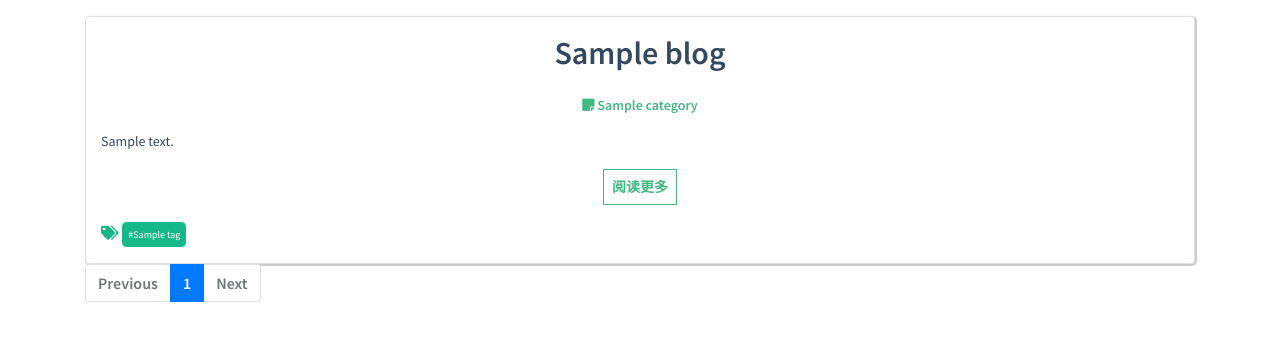
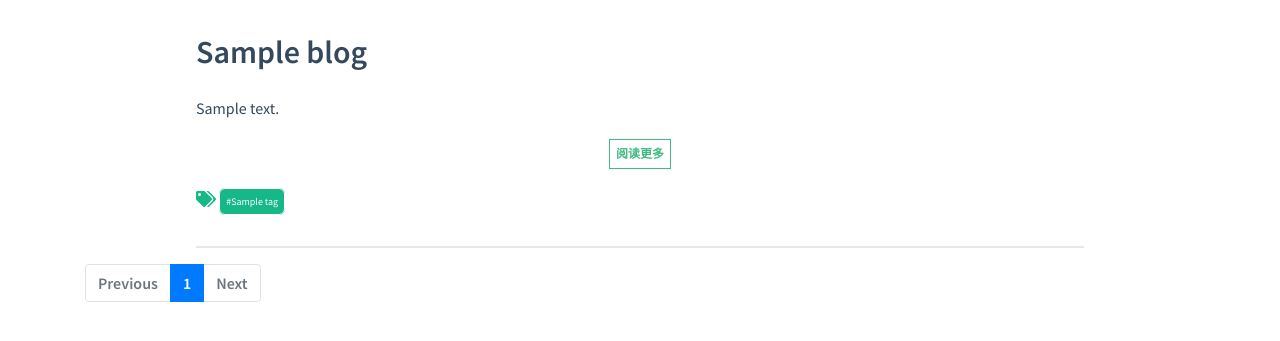
Before and after one commit to RayZhao1998/Django-Blog, a Django app: template DjangoBlog/blog/templates/index.html in a window 1280 px wide. Shown: the part 58-399 px from the top of the page. Run offline with Django 3.2, Linux system fonts and the light colour scheme; the template is opened without the code that fills it: most values are stand-ins (such as "Sample title", 1, 10 or a date in 2020); data that the repository does not hold is empty; some libraries are stand-ins or nearby versions.

Commit message:
:sparkles: 修改 description 形式仅保留一段话而非原文 markdown & css 采用引用方式以便之后进一步开发

```diff
--- /dev/null
+++ b/DjangoBlog/blog/static/css_js/normal-index.css
@@ -0,0 +1,50 @@
+.tag-area {
+    margin-top: 20px;
+    color: #15b886;
+    padding-bottom: 1rem;
+}
+
+.tag {
+    border: 1px solid;
+    border-radius: 6px;
+    padding: 6px;
+    font-size: 10px;
+    background: #15b886;
+    color: white;
+}
+
+img {
+    width: 80%;
+    margin-left: 10%;
+}
+
+#readmore-p {
+    margin-top: 20px;
+    text-align: center;
+    font-size: 12px;
+}
+
+#readmore {
+    border: 1.4px solid;
+    padding: 0.4rem
+}
+
+#readmore:hover {
+    background: #15b886;
+    color: white;
+    transition: all 0.6s;
+}
+
+.container {
+    background-color: rgba(0, 0, 0, 0)
+}
+
+.blog-item {
+    width: 80%;
+    margin-left: 10%;
+    margin-top: 2rem;
+}
+
+hr {
+    width: 80%；
+}
--- a/DjangoBlog/blog/templates/index.html
+++ b/DjangoBlog/blog/templates/index.html
@@ -2,90 +2,19 @@
 {% block title %}index{% endblock %}
 {% block links %}
     {% load staticfiles %}
-    <link href="{% static 'css_js/index.css' %}" rel="stylesheet" type="text/css">
+    <link href="{% static 'css_js/normal-index.css' %}" rel="stylesheet" type="text/css">
     <link href="{% static 'css_js/pygments.css' %}" rel="stylesheet" type="text/css">
     <link href="{% static 'css_js/vue.css' %}" rel="stylesheet" type="text/css">
+
     <script src="{% static 'css_js/index.js' %}"></script>
 
-    <style>
-        #card-title {
-            text-align: center;
-        }
-
-        .tag-area {
-            margin-top: 20px;
-            color: #15b886;
-            padding-bottom: 1rem;
-        }
-
-        .tag {
-            border: 1px solid;
-            border-radius: 6px;
-            padding: 6px;
-            font-size: 10px;
-            background: #15b886;
-            color: white;
-        }
-
-        #content {
-            font-size: 14px !important;
-        }
-
-        #category-p {
-            text-align: center;
-            color: #15b886;
-
-        }
-
-        #category {
-            text-align: center;
-            padding: 0.5rem;
-            border-radius: 4px;
-        }
-
-        #category:hover {
-            background: #15b886;
-            color: white;
-        }
-
-        img {
-            width: 80%;
-            margin-left: 10%;
-        }
-
-        #readmore-p {
-            margin-top: 20px;
-            text-align: center;
-        }
-        #readmore {
-            border: 1.4px solid;
-            padding: 0.5rem
-        }
-
-        #readmore:hover {
-            background: black;
-            color: white;
-            transition: all 0.6s;
-        }
-
-        .container .card{
-            background-color: rgba(0, 0, 0, 0)
-        }
-
-        .card {
-            margin-top: 16px;
-            box-shadow: 1px 1px 1px 1px rgba(0, 0, 0, 0.2);
-        }
-    </style>
 {% endblock %}
 {% block body %}
     <div class="container">
         {% for blog in all_blogs.object_list %}
-            <div class="card" id="card-{{blog.id}}" >
-                <div class="container" id="content">
-                    <h1 class="card-title" style="text-align:center">{{blog.title}}</h1>
-                    <p id="category-p"><a id="category" href="{% url 'category' blog.category%}"><i class="fas fa-sticky-note"></i> {{blog.category}}</a></p>
-                    <p class="card-text"></p>{{blog.content|safe}}</p>
+            <div class="blog-item">
+                <h1>{{blog.title}}</h1>
+                <p class="description">{{blog.content|safe}}</p>
                 <p id="readmore-p"><a id="readmore" href="{% url 'blog_id' blog.id %}">阅读更多</a></p>
                 <div class="tag-area">
                     <i class="fas fa-tags"></i>
@@ -93,7 +22,7 @@
                     <span class="tag">#{{tag}}</span>
                     {% endfor %}
                 </div>
-                </div>
+                <hr>
             </div>
         {% endfor %}
     </div>
--- a/DjangoBlog/blog/views.py
+++ b/DjangoBlog/blog/views.py
@@ -33,6 +33,8 @@ class IndexView(View):
 class BlogDetailView(View):
     def get(self, request, blog_id):
         blog = Blog.objects.get(id=blog_id)
+        description_end_index = blog.content.find("<!-- more -->")
+        blog.content = blog.content[description_end_index+14:]
         blog.content = markdown2.markdown(blog.content, extras=['fenced-code-blocks'])
 
         all_comments = Comment.objects.all().filter(blog_id=blog_id)
```
Also changed, not shown: DjangoBlog/blog/static/css_js/index.css (added). Lines whose indentation alone changed are shown as unchanged.
